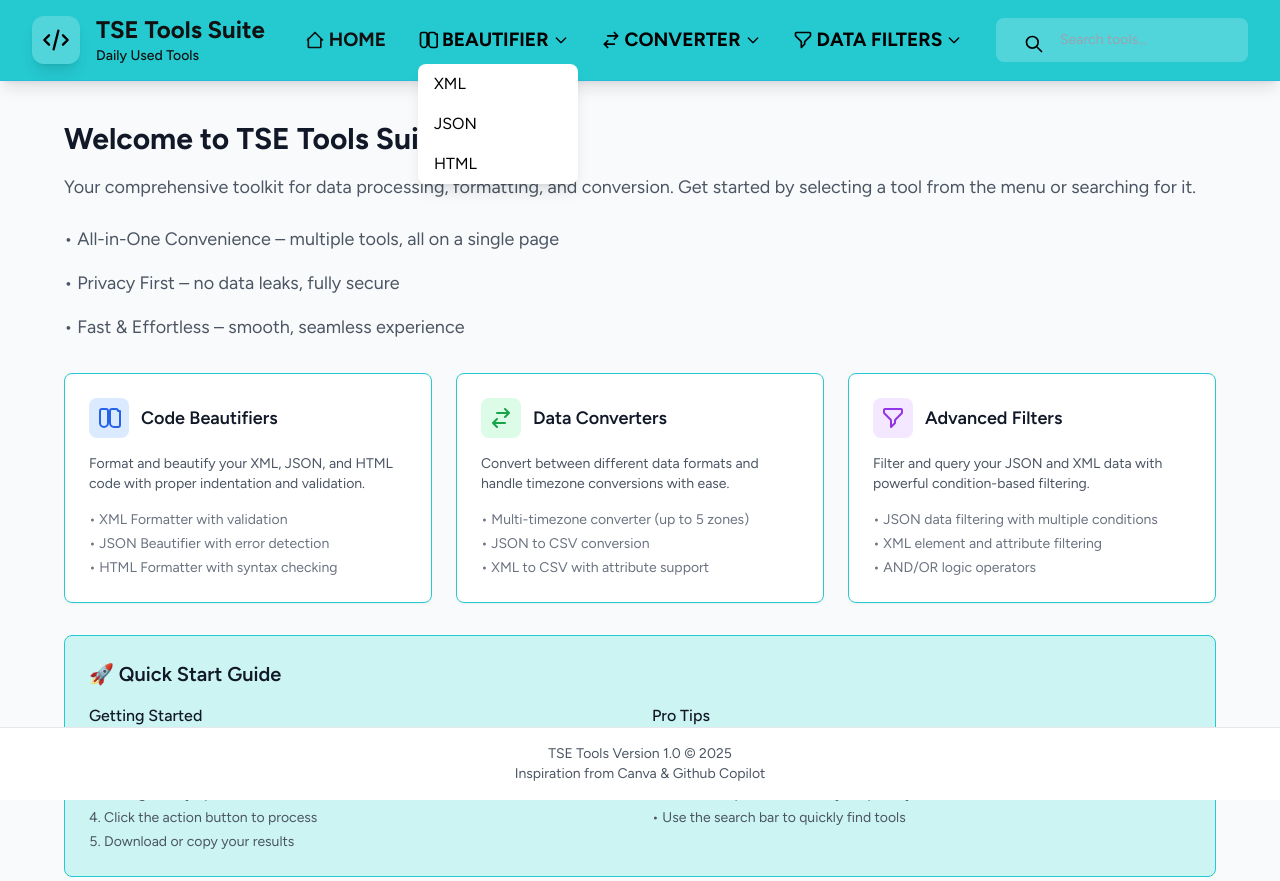
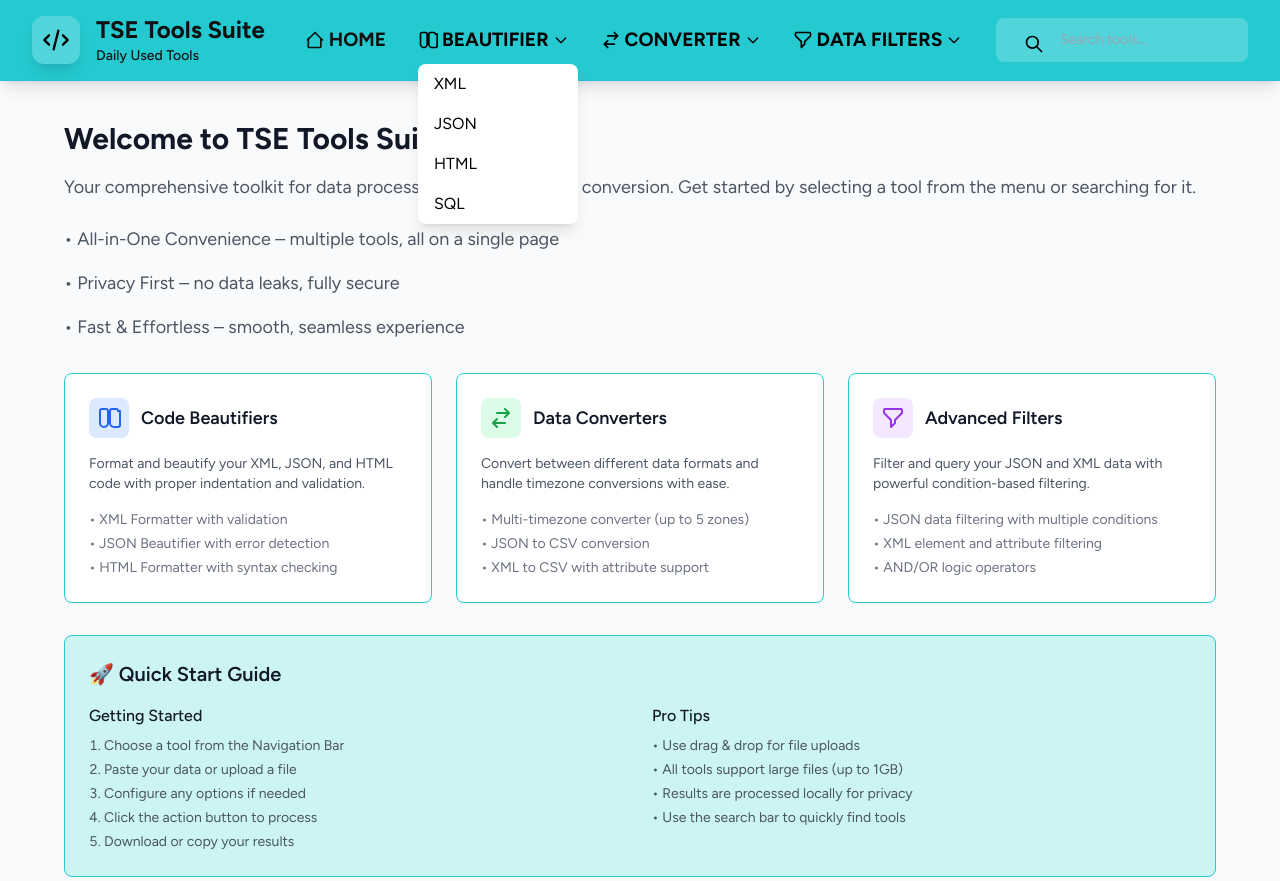
Before and after one commit to tkytkqc6t/tsetools, a Flask app: page / in a window 1280 px wide, after a click on "BEAUTIFIER". Run offline with Flask 3, Linux system fonts and the light colour scheme; some libraries are stand-ins or nearby versions.

Commit message:
add SQL Beautifier function

```diff
--- a/static/main.js
+++ b/static/main.js
@@ -1,3 +1,123 @@
+// SQL Beautifier Functions
+function beautifySQL() {
+    const input = document.getElementById('sqlInput').value;
+    const output = document.getElementById('sqlOutput');
+
+    if (!input.trim()) {
+        output.value = 'Error: Please enter SQL to beautify';
+        return;
+    }
+
+    // Basic SQL validation
+    const validationErrors = validateSQL(input);
+    if (validationErrors.length > 0) {
+        output.value = 'SQL Validation Errors:\n' + validationErrors.join('\n');
+        return;
+    }
+
+    try {
+        output.value = formatSQL(input);
+    } catch (error) {
+        output.value = 'Error: ' + error.message;
+    }
+}
+
+function validateSQL(sql) {
+    const errors = [];
+    const sqlTrim = sql.trim();
+    // Check for common SQL statement start
+    if (!/^\s*(SELECT|INSERT|UPDATE|DELETE|CREATE|ALTER|DROP|WITH)\b/i.test(sqlTrim)) {
+        errors.push('SQL must start with SELECT, INSERT, UPDATE, DELETE, CREATE, ALTER, DROP, or WITH.');
+    }
+    // Check for balanced parentheses
+    let paren = 0;
+    for (let c of sql) {
+        if (c === '(') paren++;
+        if (c === ')') paren--;
+        if (paren < 0) {
+            errors.push('Unmatched closing parenthesis.');
+            break;
+        }
+    }
+    if (paren > 0) errors.push('Unmatched opening parenthesis.');
+    // Check for at least one FROM in SELECT
+    if (/^\s*SELECT/i.test(sqlTrim) && !/\bFROM\b/i.test(sqlTrim)) {
+        errors.push('SELECT statement should contain a FROM clause.');
+    }
+    // Check for ending semicolon
+    if (!/;\s*$/.test(sqlTrim)) {
+        errors.push('SQL should end with a semicolon (;)');
+    }
+    // Check for forbidden keywords (very basic)
+    if (/\b(DELETE|DROP)\b/i.test(sqlTrim) && !/\bWHERE\b/i.test(sqlTrim)) {
+        errors.push('DELETE or DROP statements should have a WHERE clause to avoid affecting all rows.');
+    }
+
+    // Enhanced: Check for misspelled or unknown SQL keywords
+    const knownKeywords = [
+        'SELECT','FROM','WHERE','GROUP','BY','ORDER','HAVING','LIMIT','OFFSET','INSERT','INTO','VALUES','UPDATE','SET','DELETE','CREATE','ALTER','DROP','WITH','INNER','JOIN','LEFT','RIGHT','FULL','ON','AND','OR','UNION','ALL','EXCEPT','INTERSECT','IN','EXISTS','NOT','CASE','WHEN','THEN','ELSE','END','AS','DISTINCT','TOP','IS','NULL','LIKE','BETWEEN','OUTER','CROSS','NATURAL','USING','ASC','DESC'
+    ];
+    // Find all words in the SQL that look like keywords (all-caps or mixed-case, not inside quotes)
+    const keywordPattern = /\b([A-Z][A-Z0-9_]*)\b/g;
+    let match;
+    let unknowns = [];
+    // Remove quoted strings to avoid false positives
+    const sqlNoStrings = sql.replace(/(['"]).*?\1/g, '');
+    while ((match = keywordPattern.exec(sqlNoStrings)) !== null) {
+        const word = match[1].toUpperCase();
+        if (!knownKeywords.includes(word) && word.length > 2) {
+            unknowns.push(word);
+        }
+    }
+    // Remove duplicates
+    unknowns = [...new Set(unknowns)];
+    if (unknowns.length > 0) {
+        errors.push('Unknown or misspelled SQL keyword(s): ' + unknowns.join(', '));
+    }
+    return errors;
+}
+
+function formatSQL(sql) {
+    // Basic SQL formatter: splits keywords to new lines and indents
+    // This is a simple implementation, not a full SQL parser
+    const keywords = [
+        'SELECT', 'FROM', 'WHERE', 'GROUP BY', 'ORDER BY', 'HAVING', 'LIMIT', 'OFFSET',
+        'INSERT INTO', 'VALUES', 'UPDATE', 'SET', 'DELETE FROM', 'INNER JOIN', 'LEFT JOIN', 'RIGHT JOIN', 'FULL JOIN', 'JOIN', 'ON', 'AND', 'OR', 'UNION', 'UNION ALL', 'EXCEPT', 'INTERSECT', 'IN', 'EXISTS', 'NOT', 'CASE', 'WHEN', 'THEN', 'ELSE', 'END'
+    ];
+    let formatted = sql;
+    // Place keywords on new lines
+    keywords.forEach(kw => {
+        const regex = new RegExp('\\b' + kw.replace(/ /g, '\\s+') + '\\b', 'gi');
+        formatted = formatted.replace(regex, '\n' + kw);
+    });
+    // Remove multiple newlines
+    formatted = formatted.replace(/\n{2,}/g, '\n');
+    // Indent lines after SELECT, WHERE, etc.
+    const indentKeywords = ['SELECT', 'WHERE', 'FROM', 'GROUP BY', 'ORDER BY', 'HAVING', 'SET', 'VALUES'];
+    let lines = formatted.split('\n');
+    let indent = '';
+    let result = '';
+    lines.forEach(line => {
+        let trimmed = line.trim();
+        if (!trimmed) return;
+        let upper = trimmed.toUpperCase();
+        if (indentKeywords.some(kw => upper.startsWith(kw))) {
+            indent = '';
+        }
+        result += indent + trimmed + '\n';
+        if (upper.startsWith('SELECT') || upper.startsWith('WHERE') || upper.startsWith('SET') || upper.startsWith('VALUES')) {
+            indent = '  ';
+        }
+    });
+    return result.trim();
+}
+
+function clearSQL() {
+    document.getElementById('sqlInput').value = '';
+    document.getElementById('sqlOutput').value = '';
+}
+
+
 // AJAX file upload for large files (JSON example)
 document.addEventListener('DOMContentLoaded', function() {
     // JSON multi-file upload
@@ -108,16 +228,7 @@
         });
     }
 });
-// Mobile menu toggle
-function toggleMobileMenu() {
-    const menu = document.getElementById('mobileMenu');
-    menu.classList.toggle('hidden');
-}
-
-function toggleMobileDropdown(id) {
-    const dropdown = document.getElementById(id);
-    dropdown.classList.toggle('hidden');
-}
+
 //All main features
 
         function showSection(sectionId) {
@@ -128,7 +239,10 @@
             });
 
             // Show selected section
-            document.getElementById(sectionId).classList.remove('hidden');
+            const sectionEl = document.getElementById(sectionId);
+            if (sectionEl) {
+                sectionEl.classList.remove('hidden');
+            }
 
             // Update navigation active state (sidebar only)
             const navLinks = document.querySelectorAll('nav a');
@@ -138,8 +252,8 @@
                 link.style.backgroundColor = '';
             });
 
-            // Only set active nav item if the event target is inside the sidebar
-            if (event.target.closest('nav')) {
+            // Only set active nav item if the event exists and the target is inside the sidebar
+            if (typeof event !== 'undefined' && event && event.target && event.target.closest && event.target.closest('nav')) {
                 event.target.classList.remove('text-gray-700', 'hover:bg-gray-100');
                 event.target.classList.add('text-white');
                 event.target.style.backgroundColor = '#25c9d0';
--- a/templates/index.html
+++ b/templates/index.html
@@ -32,7 +32,7 @@
                 </div>
 
                 <!-- Navigation with dropdowns -->
-                <nav class="hidden md:flex items-center space-x-8 ml-10">
+                <nav class="flex items-center space-x-8 ml-10">
                     <!-- Home -->
                     <a href="#" onclick="showSection('welcome')"
                         class="text-2xl font-bold text-black hover:bg-transparent flex items-center uppercase sidebar-menu-link" style="font-size: 1.2em; color:#111"
@@ -64,7 +64,9 @@
                             <a href="#" onclick="showSection('json'); closeDropdowns()"
                                 class="block px-4 py-2 text-base text-black hover:bg-gray-100 uppercase" style="font-size: 1em;">JSON</a>
                             <a href="#" onclick="showSection('html'); closeDropdowns()"
-                                class="block px-4 py-2 text-base text-black hover:bg-gray-100 rounded-b-lg uppercase" style="font-size: 1em;">HTML</a>
+                                class="block px-4 py-2 text-base text-black hover:bg-gray-100 uppercase" style="font-size: 1em;">HTML</a>
+                            <a href="#" onclick="showSection('sql'); closeDropdowns()"
+                                class="block px-4 py-2 text-base text-black hover:bg-gray-100 rounded-b-lg uppercase" style="font-size: 1em;">SQL</a>
                         </div>
                     </div>
 
@@ -116,7 +118,7 @@
                 </nav>
 
                 <!-- Search Bar -->
-                <div class="hidden md:flex items-center bg-white/20 rounded-lg px-4 py-1 ml-auto">
+                <div class="flex items-center bg-white/20 rounded-lg px-4 py-1 ml-auto">
                     <div style="position: relative; width: 220px;">
                         <svg class="w-5 h-5 text-black mr-2 absolute left-3 top-3" fill="none" stroke="currentColor" viewBox="0 0 24 24">
                             <path stroke-linecap="round" stroke-linejoin="round" stroke-width="2"
@@ -353,7 +355,45 @@
                 </div>
             </div>
 
+<!-- SQL Beautifier Section -->
+            <div id="sql" class="section hidden">
+                <div class="mb-8">
+                    <h2 class="text-2xl font-bold text-gray-900 mb-2">SQL Beautifier</h2>
+                    <p class="text-gray-600">Format and beautify your SQL queries for readability.</p>
+                </div>
 
+                <div class="bg-white rounded-lg shadow-sm border border-gray-200 p-6">
+                    <div class="grid grid-cols-1 lg:grid-cols-2 gap-6">
+                        <div>
+                            <label class="block text-sm font-medium text-gray-700 mb-2">Input SQL</label>
+                            <textarea id="sqlInput"
+                                class="w-full h-80 px-3 py-2 border border-gray-300 rounded-lg focus:outline-none focus:ring-2 focus:ring-blue-500 font-mono text-sm"
+                                placeholder="Paste your SQL here...">SELECT id, name, age FROM users WHERE age > 18 AND (city = 'New York' OR city = 'Los Angeles') ORDER BY age DESC;</textarea>
+                        </div>
+                        <div>
+                            <label class="block text-sm font-medium text-gray-700 mb-2">Formatted SQL</label>
+                            <textarea id="sqlOutput"
+                                class="w-full h-80 px-3 py-2 bg-gray-50 border border-gray-300 rounded-lg font-mono text-sm"
+                                readonly placeholder="Formatted SQL will appear here..."></textarea>
+                        </div>
+                    </div>
+                    <div class="mt-6">
+                        <button onclick="beautifySQL()"
+                            class="text-white px-4 py-2 rounded-lg font-medium transition-colors mr-3"
+                            style="background-color: #25c9d0;" onmouseover="this.style.backgroundColor='#1fb5bc'"
+                            onmouseout="this.style.backgroundColor='#25c9d0'">
+                            Beautify SQL
+                        </button>
+                        <button onclick="clearSQL()"
+                            class="bg-gray-500 hover:bg-gray-600 text-white px-4 py-2 rounded-lg font-medium transition-colors">
+                            Clear
+                        </button>
+                    </div>
+                </div>
+            </div>
+                    </header>
+            <!-- End of SQL Beautifier Section -->
+            </div>
 
             <!-- Timezone Converter Section -->
             <div id="timezone" class="section hidden">
@@ -950,14 +990,6 @@
                                         <p class="text-sm font-medium">Daily Used Tools</p>
                                     </div>
                                 </div>
-
-                                <!-- Hamburger for mobile -->
-                                <button id="mobileMenuBtn" class="md:hidden flex items-center px-3 py-2 border rounded text-black border-black ml-auto" onclick="toggleMobileMenu()">
-                                    <svg class="w-6 h-6" fill="none" stroke="currentColor" viewBox="0 0 24 24">
-                                        <path stroke-linecap="round" stroke-linejoin="round" stroke-width="2" d="M4 6h16M4 12h16M4 18h16" />
-                                    </svg>
-                                </button>
-
                                 <!-- Navigation with dropdowns (desktop) -->
                                 <nav class="hidden md:flex items-center space-x-8 ml-10">
                                     <!-- ...existing code... -->
@@ -966,102 +998,6 @@
                                 <!-- Search Bar (desktop) -->
                                 <div class="hidden md:flex items-center bg-white/20 rounded-lg px-4 py-1 ml-auto">
                                     <!-- ...existing code... -->
-                                </div>
-                            </div>
-                        </div>
-                        <!-- Mobile Menu -->
-                        <div id="mobileMenu" class="md:hidden fixed top-20 left-0 w-full bg-white shadow-lg z-40 hidden">
-                            <nav class="flex flex-col space-y-2 p-4">
-                                <a href="#" onclick="showSection('welcome'); toggleMobileMenu()" class="text-lg font-bold text-black py-2 px-4 rounded hover:bg-[#ccf4f3]">Home</a>
-                                <button onclick="toggleMobileDropdown('mobileBeautifierMenu')" class="text-lg font-bold text-black py-2 px-4 rounded flex items-center justify-between hover:bg-[#ccf4f3]">
-                                    Beautifier
-                                    <svg class="w-4 h-4 ml-2" fill="none" stroke="currentColor" viewBox="0 0 24 24">
-                                        <path stroke-linecap="round" stroke-linejoin="round" stroke-width="2" d="M19 9l-7 7-7-7" />
-                                    </svg>
-                                </button>
-                                <div id="mobileBeautifierMenu" class="hidden flex flex-col ml-4">
-                                    <a href="#" onclick="showSection('xml'); toggleMobileMenu()" class="py-2 px-4 text-black hover:bg-gray-100 rounded">XML</a>
-                                    <a href="#" onclick="showSection('json'); toggleMobileMenu()" class="py-2 px-4 text-black hover:bg-gray-100 rounded">JSON</a>
-                                    <a href="#" onclick="showSection('html'); toggleMobileMenu()" class="py-2 px-4 text-black hover:bg-gray-100 rounded">HTML</a>
-                                </div>
-                                <button onclick="toggleMobileDropdown('mobileConverterMenu')" class="text-lg font-bold text-black py-2 px-4 rounded flex items-center justify-between hover:bg-[#ccf4f3]">
-                                    Converter
-                                    <svg class="w-4 h-4 ml-2" fill="none" stroke="currentColor" viewBox="0 0 24 24">
-                                        <path stroke-linecap="round" stroke-linejoin="round" stroke-width="2" d="M19 9l-7 7-7-7" />
-                                    </svg>
-                                </button>
-                                <div id="mobileConverterMenu" class="hidden flex flex-col ml-4">
-                                    <a href="#" onclick="showSection('timezone'); toggleMobileMenu()" class="py-2 px-4 text-black hover:bg-gray-100 rounded">Timezone</a>
-                                    <a href="#" onclick="showSection('json-csv'); toggleMobileMenu()" class="py-2 px-4 text-black hover:bg-gray-100 rounded">JSON → CSV</a>
-                                    <a href="#" onclick="showSection('xml-csv'); toggleMobileMenu()" class="py-2 px-4 text-black hover:bg-gray-100 rounded">XML → CSV</a>
-                                </div>
-                                <button onclick="toggleMobileDropdown('mobileFiltersMenu')" class="text-lg font-bold text-black py-2 px-4 rounded flex items-center justify-between hover:bg-[#ccf4f3]">
-                                    Data Filters
-                                    <svg class="w-4 h-4 ml-2" fill="none" stroke="currentColor" viewBox="0 0 24 24">
-                                        <path stroke-linecap="round" stroke-linejoin="round" stroke-width="2" d="M19 9l-7 7-7-7" />
-                                    </svg>
-                                </button>
-                                <div id="mobileFiltersMenu" class="hidden flex flex-col ml-4">
-                                    <a href="#" onclick="showSection('json-filter'); toggleMobileMenu()" class="py-2 px-4 text-black hover:bg-gray-100 rounded">Filter from JSON</a>
-                                    <a href="#" onclick="showSection('xml-filter'); toggleMobileMenu()" class="py-2 px-4 text-black hover:bg-gray-100 rounded">Filter from XML</a>
-                                </div>
-                                <!-- Search Bar (mobile) -->
-                                <div class="mt-4">
-                                    <input type="text" placeholder="Search tools..." class="bg-gray-100 text-black placeholder-grey text-sm focus:outline-none w-full pl-4 py-2 rounded-lg mb-2" id="mobileSearchInput" autocomplete="off" onkeyup="searchTools()" oninput="searchTools()">
-                                    <div id="mobileSearchDropdown" class="w-full bg-white border border-gray-200 rounded-lg shadow-lg z-50 hidden"></div>
-                                </div>
-                            </nav>
-                        </div>
-                    </header>
-                    <p class="text-gray-600">Manage your team members and their roles.</p>
-                </div>
-
-                <div class="bg-white rounded-lg shadow-sm border border-gray-200">
-                    <div class="px-6 py-4 border-b border-gray-200">
-                        <h3 class="text-lg font-medium text-gray-900">Team Members</h3>
-                    </div>
-                    <div class="p-6">
-                        <div class="space-y-4">
-                            <div class="flex items-center justify-between">
-                                <div class="flex items-center">
-                                    <div class="w-10 h-10 bg-blue-500 rounded-full flex items-center justify-center">
-                                        <span class="text-white font-medium">JD</span>
-                                    </div>
-                                    <div class="ml-4">
-                                        <p class="text-sm font-medium text-gray-900">John Doe</p>
-                                        <p class="text-sm text-gray-500">Product Manager</p>
-                                    </div>
-                                </div>
-                                <span
-                                    class="px-2 py-1 bg-green-100 text-green-800 text-xs font-medium rounded-full">Active</span>
-                            </div>
-                            <div class="flex items-center justify-between">
-                                <div class="flex items-center">
-                                    <div class="w-10 h-10 bg-purple-500 rounded-full flex items-center justify-center">
-                                        <span class="text-white font-medium">AS</span>
-                                    </div>
-                                    <div class="ml-4">
-                                        <p class="text-sm font-medium text-gray-900">Alice Smith</p>
-                                        <p class="text-sm text-gray-500">UI/UX Designer</p>
-                                    </div>
-                                </div>
-                                <span
-                                    class="px-2 py-1 bg-green-100 text-green-800 text-xs font-medium rounded-full">Active</span>
-                            </div>
-                            <div class="flex items-center justify-between">
-                                <div class="flex items-center">
-                                    <div class="w-10 h-10 bg-green-500 rounded-full flex items-center justify-center">
-                                        <span class="text-white font-medium">MB</span>
-                                    </div>
-                                    <div class="ml-4">
-                                        <p class="text-sm font-medium text-gray-900">Mike Brown</p>
-                                        <p class="text-sm text-gray-500">Developer</p>
-                                    </div>
-                                </div>
-                                <span
-                                    class="px-2 py-1 bg-yellow-100 text-yellow-800 text-xs font-medium rounded-full">Away</span>
-                            </div>
-                        </div>
                                 </div>
                             </div>
                         </div>
```
Lines whose indentation alone changed are shown as unchanged.
